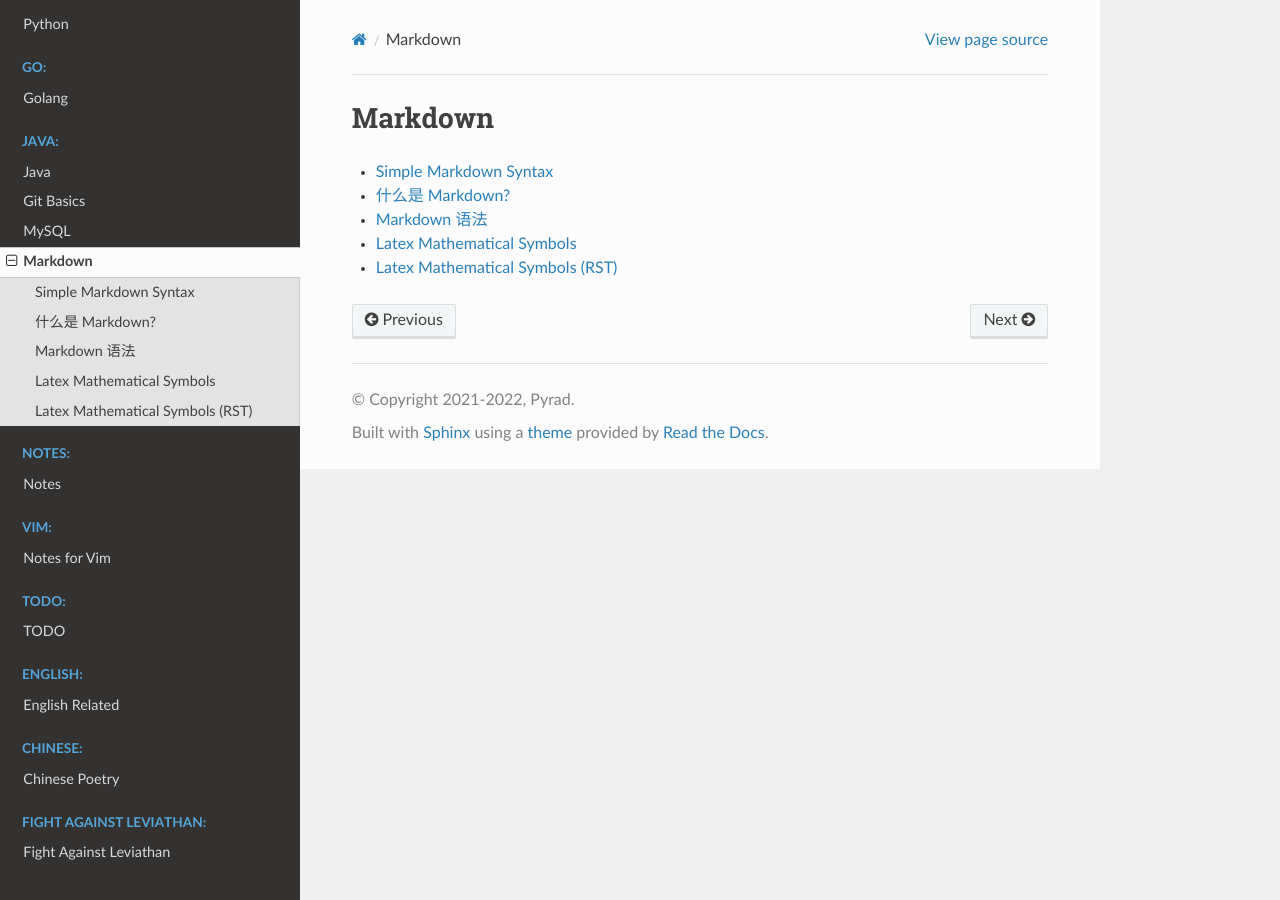
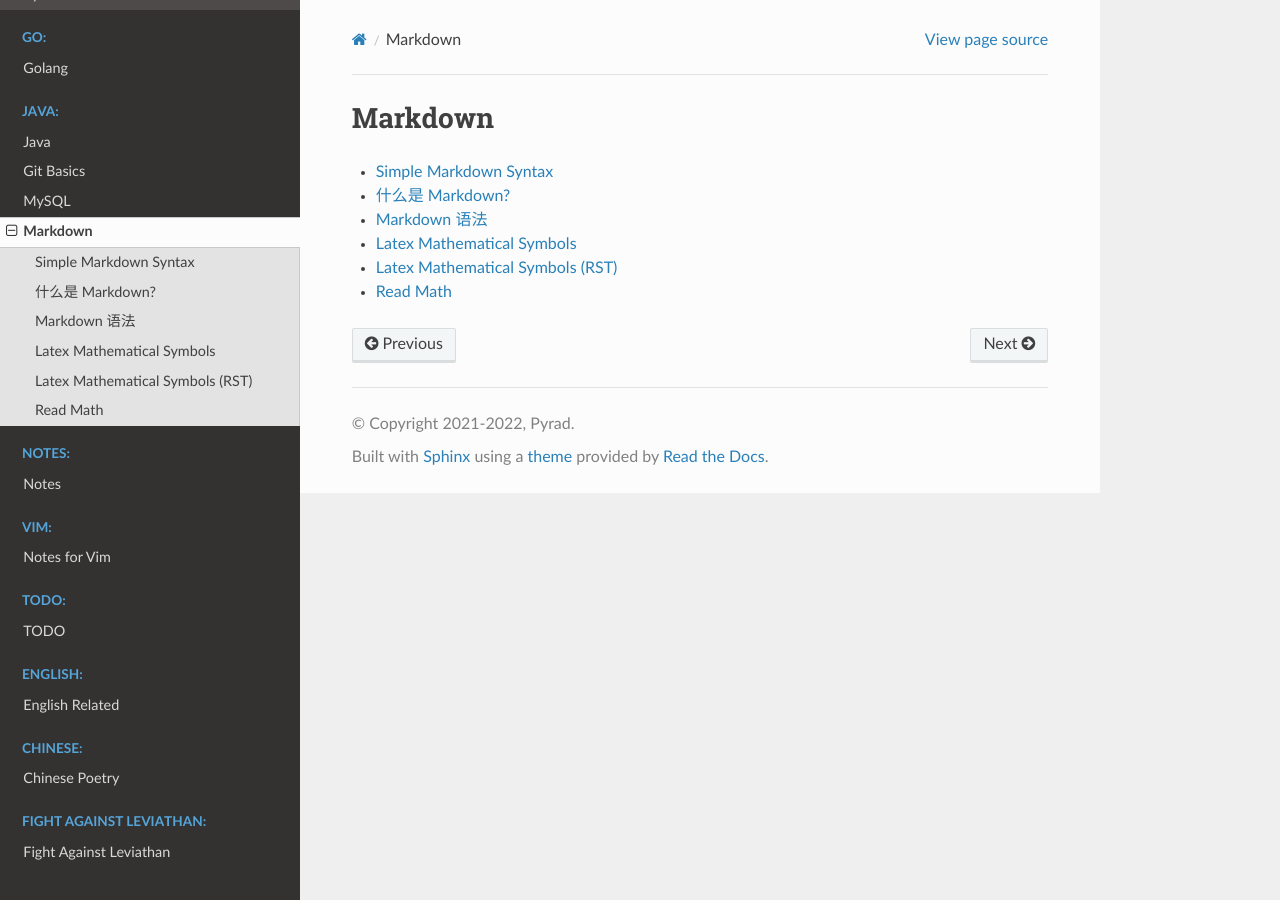
Before and after one commit to Pyrad/pyradnotes, a Sphinx documentation site: the page built from source/Markdown/index.rst, in a window 1280 px wide. Built offline with Sphinx 7.4.7 and the Read the Docs theme 2.0.0, drawn with Linux system fonts in a browser that asks for light colours; a script that is not in the unit is left out.

Commit message:
Markdown A new file for how to read math symbols

```diff
--- a/source/Markdown/index.rst
+++ b/source/Markdown/index.rst
@@ -8,3 +8,4 @@ Markdown
    MarkDown.Tutorial.Obsidian.Version.2022.1.12.md
    LatexMathSymbols.md
    LatexMathSymbolsRST.rst
+   readmath.md
--- /dev/null
+++ b/source/Markdown/readmath.md
@@ -0,0 +1,3 @@
+# Read Math
+
+$^$ circumflex
```
